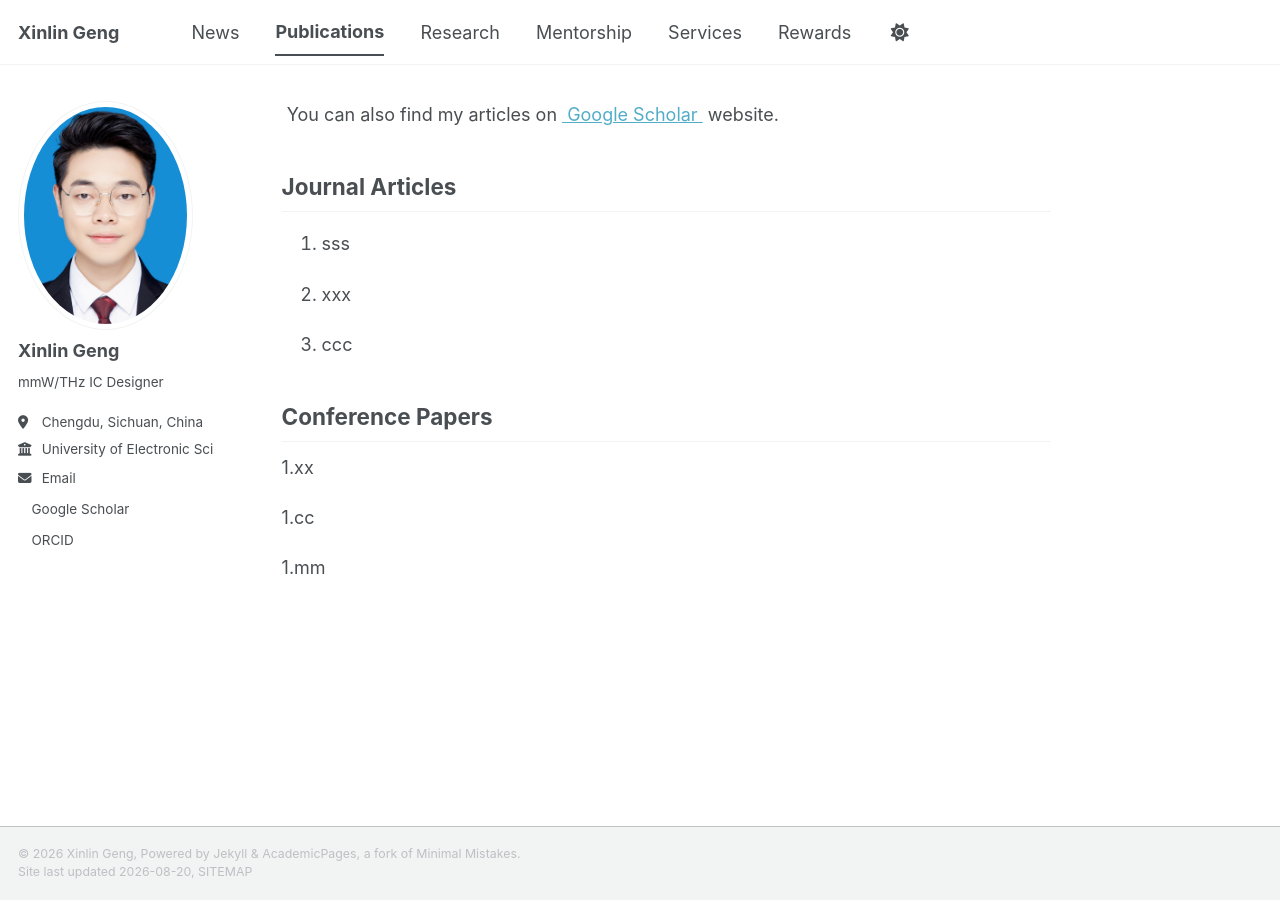
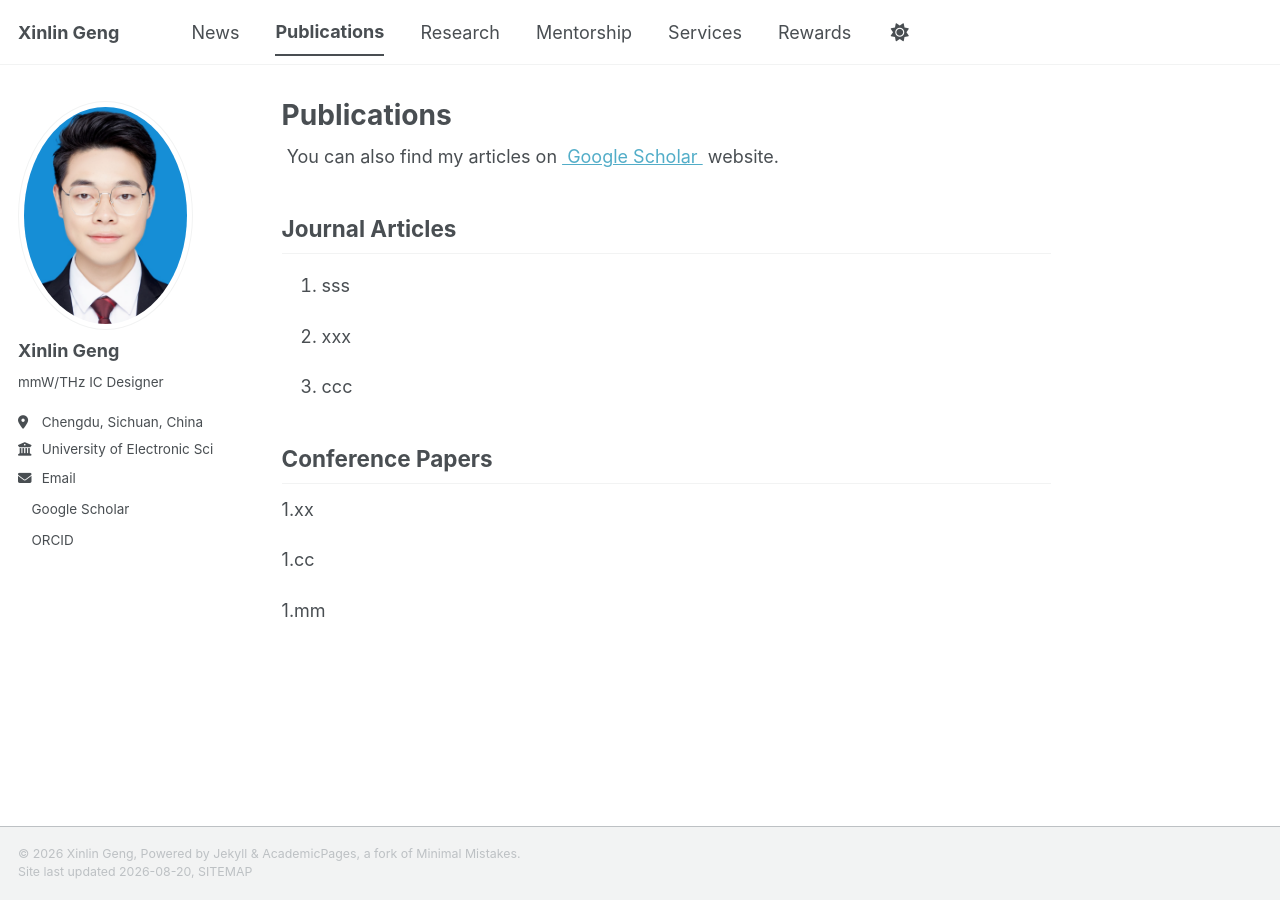
Before and after one commit to Xinlin2026/xlgeng86.github.io, a Jekyll site: the page built from _pages/publications.md, in a window 1280 px wide. Built offline with Jekyll 4.4.1, drawn with Linux system fonts in a browser that asks for light colours; a style sheet for code colours, icons or effects is not loaded.

Commit message:
Update publications.md

```diff
--- a/_pages/publications.md
+++ b/_pages/publications.md
@@ -1,7 +1,10 @@
 ---
 permalink: /publications/
 layout: single
+title: "Publications"
 author_profile: true
+header:
+  title: false
 ---
 
 {% if site.author.googlescholar %}
```
